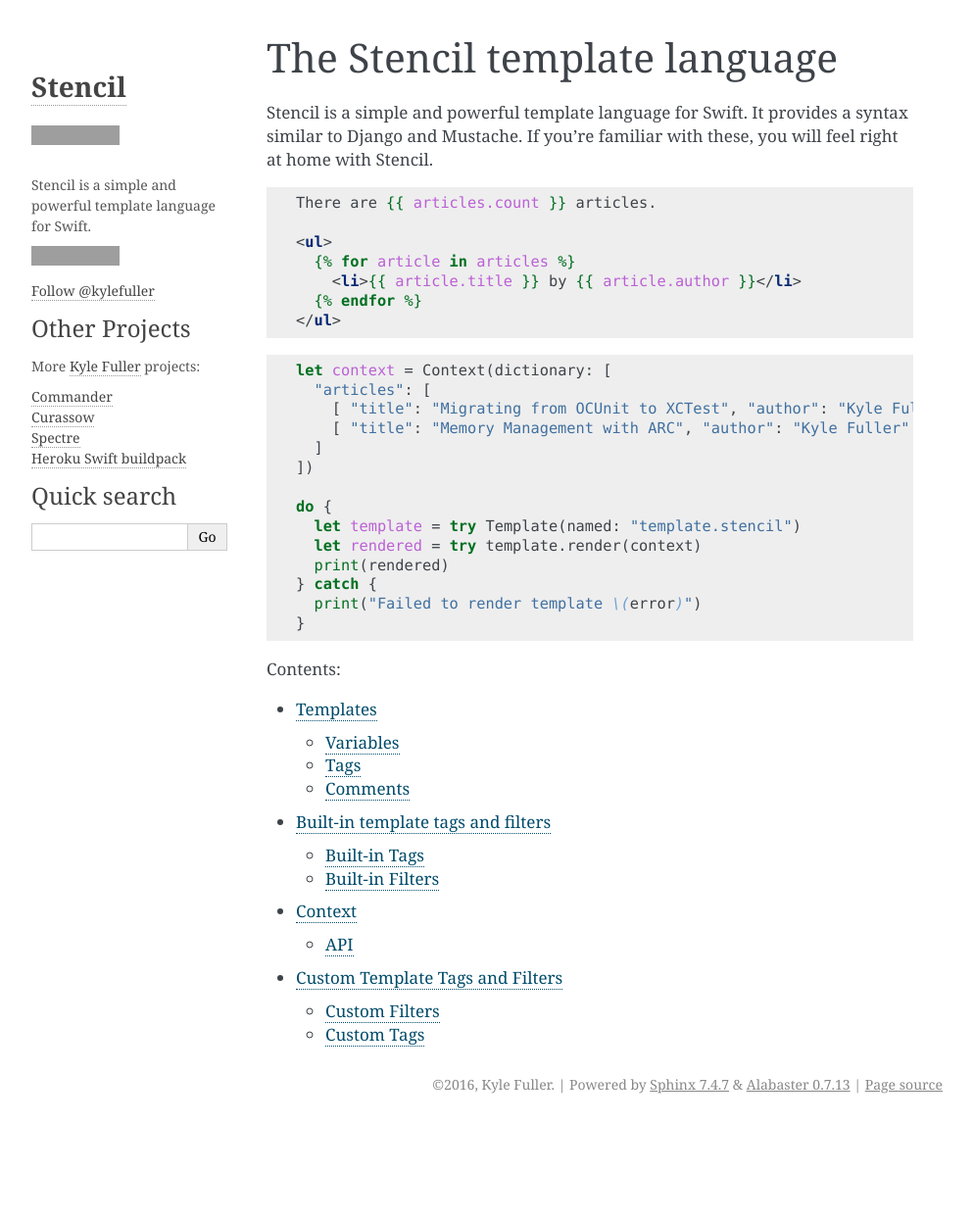
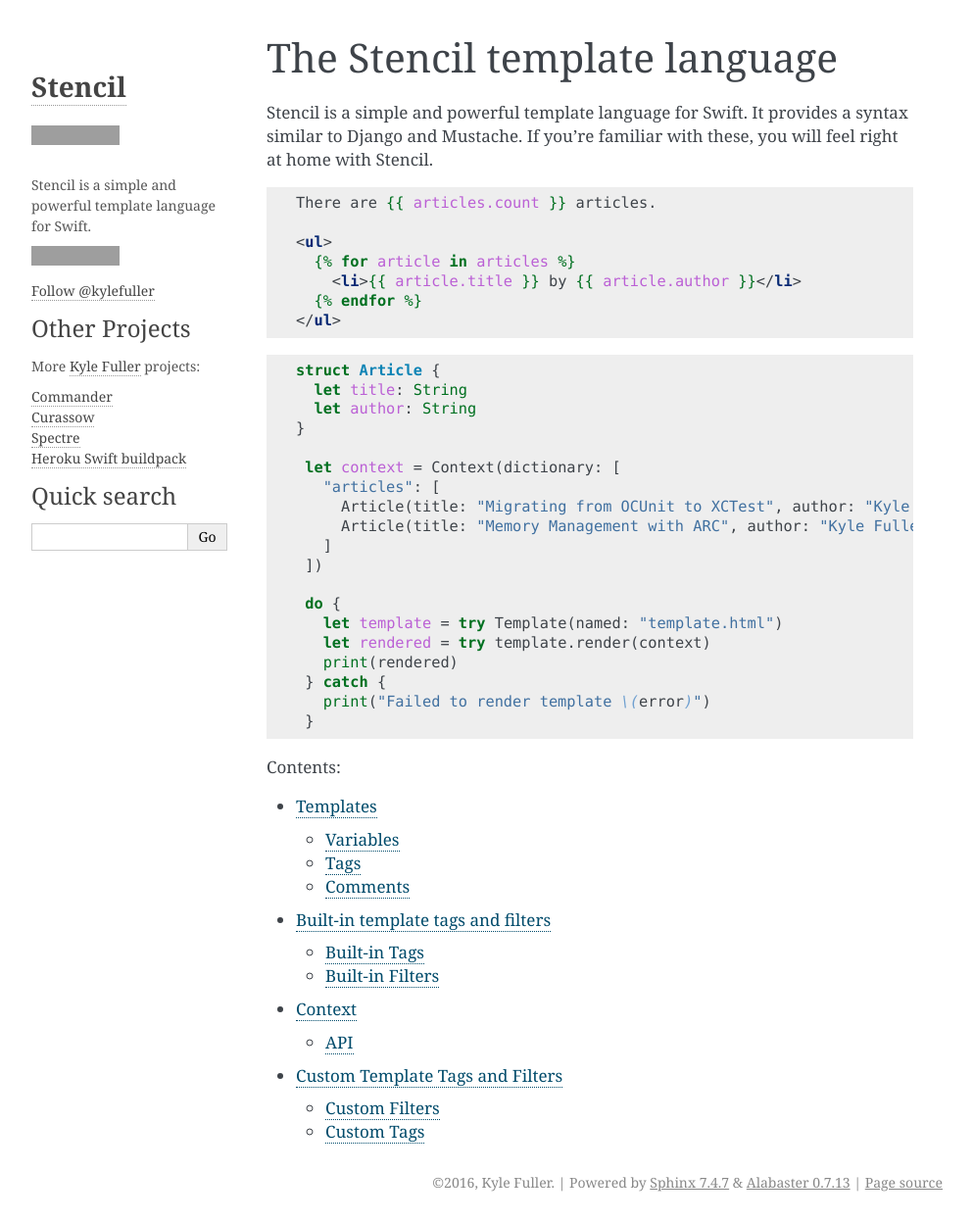
Before and after one commit to stencilproject/Stencil, a Sphinx documentation site: the page built from docs/index.rst, in a window 1280 px wide, cut to the strip 0-1246 px from the top of the page. Shown: the whole strip at 98% size, without its empty margins (148-1141 px from the left). Built offline with Sphinx 7.4.7, drawn with Linux system fonts in a browser that asks for light colours; comment, search, counter and statistics services are not loaded; before the commit the page ends 1146 px from its top, so only the background shows below that; grey boxes are pictures that could not be loaded.

```diff
--- a/docs/index.rst
+++ b/docs/index.rst
@@ -17,15 +17,20 @@ feel right at home with Stencil.
 
 .. code-block:: swift
 
+   struct Article {
+     let title: String
+     let author: String
+   }
+
     let context = Context(dictionary: [
       "articles": [
-        [ "title": "Migrating from OCUnit to XCTest", "author": "Kyle Fuller" ],
-        [ "title": "Memory Management with ARC", "author": "Kyle Fuller" ],
+        Article(title: "Migrating from OCUnit to XCTest", author: "Kyle Fuller"),
+        Article(title: "Memory Management with ARC", author: "Kyle Fuller"),
       ]
     ])
 
     do {
-      let template = try Template(named: "template.stencil")
+      let template = try Template(named: "template.html")
       let rendered = try template.render(context)
       print(rendered)
     } catch {
--- a/docs/templates.rst
+++ b/docs/templates.rst
@@ -22,6 +22,7 @@ following lookup:
 - Dictionary lookup
 - Array lookup (first, last, count, index)
 - Key value coding lookup
+- Type introspection
 
 For example, if `people` was an array:
 
```
Also changed, not shown: CHANGELOG.md (+3 -0 lines), README.md (+13 -6 lines), 3 other files.
